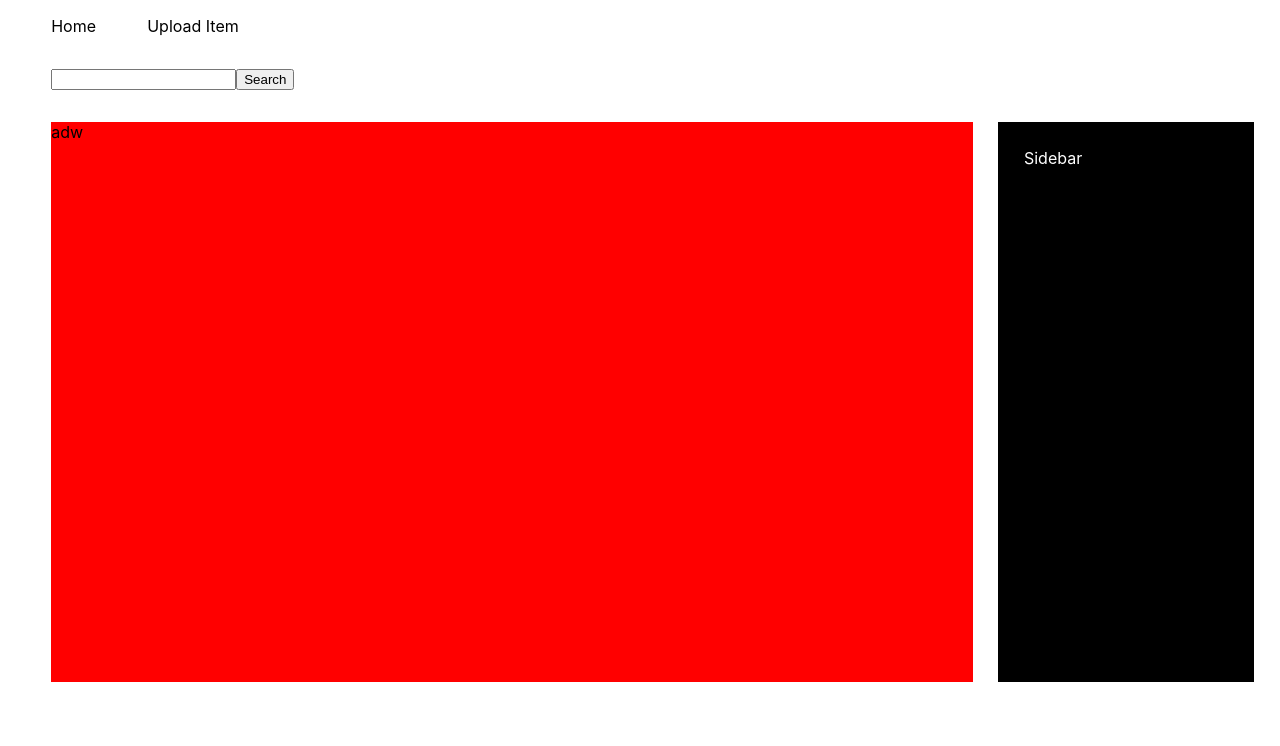
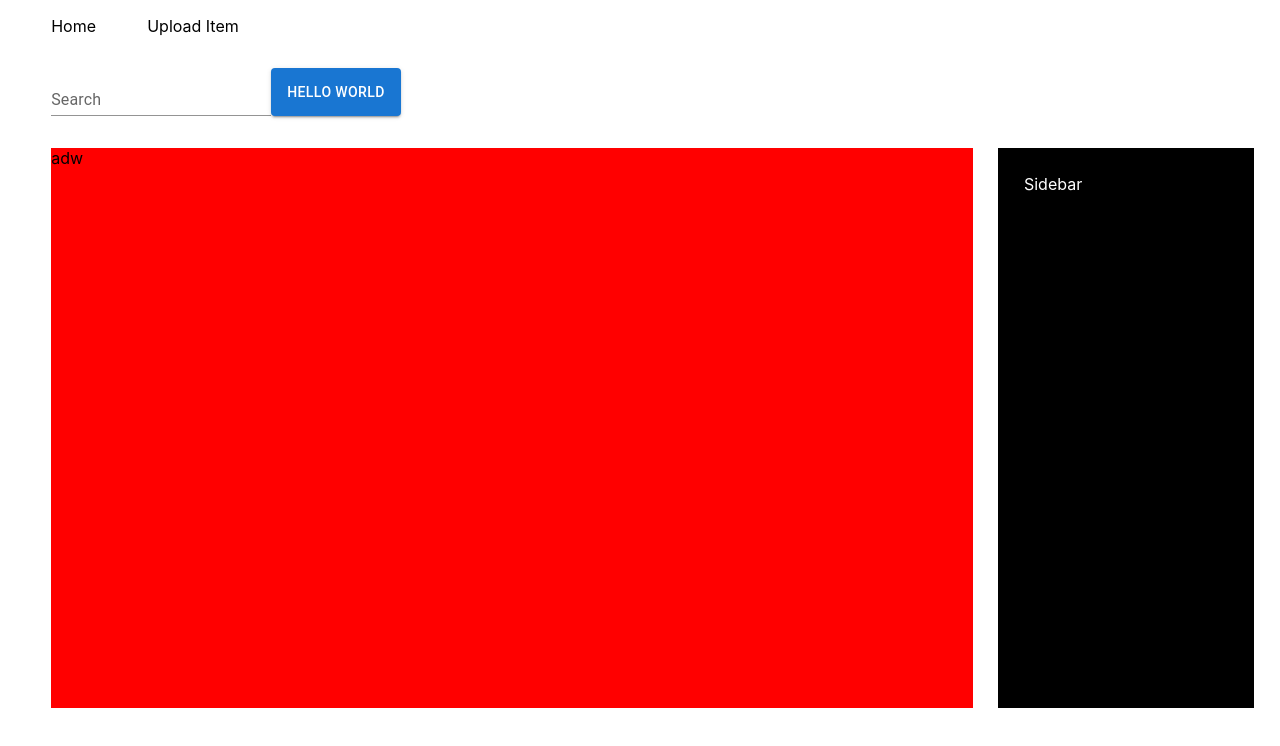
Before and after one commit to ahmadgabariin/auction, a React (Create React App) app: page / in a window 1280 px wide. Shown: the top 746 px of the page. Built offline with nearby package versions, Linux system fonts and the light colour scheme.

Commit message:
Searchbar and some stuff

```diff
--- a/package.json
+++ b/package.json
@@ -5,6 +5,7 @@
   "dependencies": {
     "@emotion/react": "^11.9.3",
     "@emotion/styled": "^11.9.3",
+    "@mui/icons-material": "^5.8.4",
     "@mui/material": "^5.8.6",
     "@testing-library/jest-dom": "^5.16.4",
     "@testing-library/react": "^13.3.0",
--- a/public/index.html
+++ b/public/index.html
@@ -10,34 +10,13 @@
       content="Web site created using create-react-app"
     />
     <link rel="apple-touch-icon" href="%PUBLIC_URL%/logo192.png" />
-    <!--
-      manifest.json provides metadata used when your web app is installed on a
-      user's mobile device or desktop. See https://developers.google.com/web/fundamentals/web-app-manifest/
-    -->
     <link rel="manifest" href="%PUBLIC_URL%/manifest.json" />
-    <!--
-      Notice the use of %PUBLIC_URL% in the tags above.
-      It will be replaced with the URL of the `public` folder during the build.
-      Only files inside the `public` folder can be referenced from the HTML.
-
-      Unlike "/favicon.ico" or "favicon.ico", "%PUBLIC_URL%/favicon.ico" will
-      work correctly both with client-side routing and a non-root public URL.
-      Learn how to configure a non-root public URL by running `npm run build`.
-    -->
+    <meta name="viewport" content="initial-scale=1, width=device-width" />
     <title>React App</title>
   </head>
+
   <body>
     <noscript>You need to enable JavaScript to run this app.</noscript>
     <div id="root"></div>
-    <!--
-      This HTML file is a template.
-      If you open it directly in the browser, you will see an empty page.
-
-      You can add webfonts, meta tags, or analytics to this file.
-      The build step will place the bundled scripts into the <body> tag.
-
-      To begin the development, run `npm start` or `yarn start`.
-      To create a production bundle, use `npm run build` or `yarn build`.
-    -->
   </body>
 </html>
--- a/src/components/Searchbar/Searchbar.css
+++ b/src/components/Searchbar/Searchbar.css
@@ -1,3 +1,7 @@
 .search-bar {
     margin-top: 4vh;
+    display: flex;
 }
+.btn-search{
+    background-color: blueviolet;
+}
--- a/src/components/Searchbar/Searchbar.js
+++ b/src/components/Searchbar/Searchbar.js
@@ -1,10 +1,12 @@
 import React from 'react'
 import './Searchbar.css'
+import Button from '@mui/material/Button';
+import TextField from '@mui/material/TextField';
 function Searchbar() {
   return (
     <div className='search-bar'>
-      <input placeholder=''></input>
-      <button>Search</button>
+      <TextField id="standard-basic" label="Search" variant="standard" />
+      <Button variant="contained">Hello World</Button>
     </div>
   )
 }
```
Also changed, not shown: 1 other file (tests, documents, lock files or other folders).
